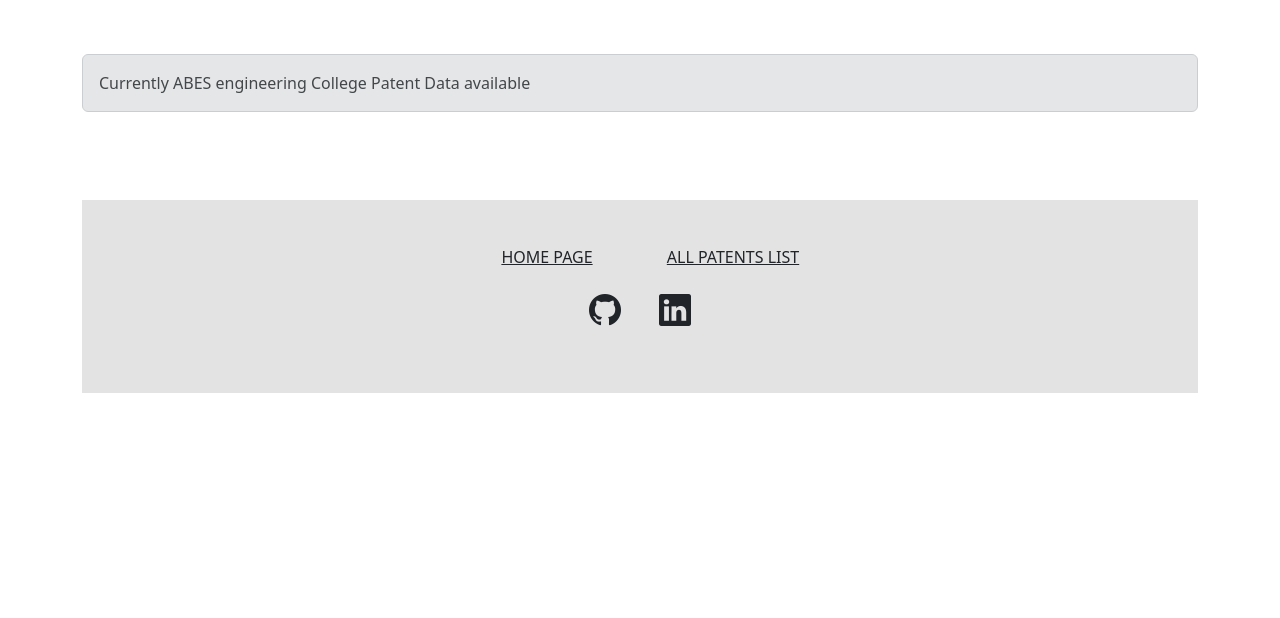
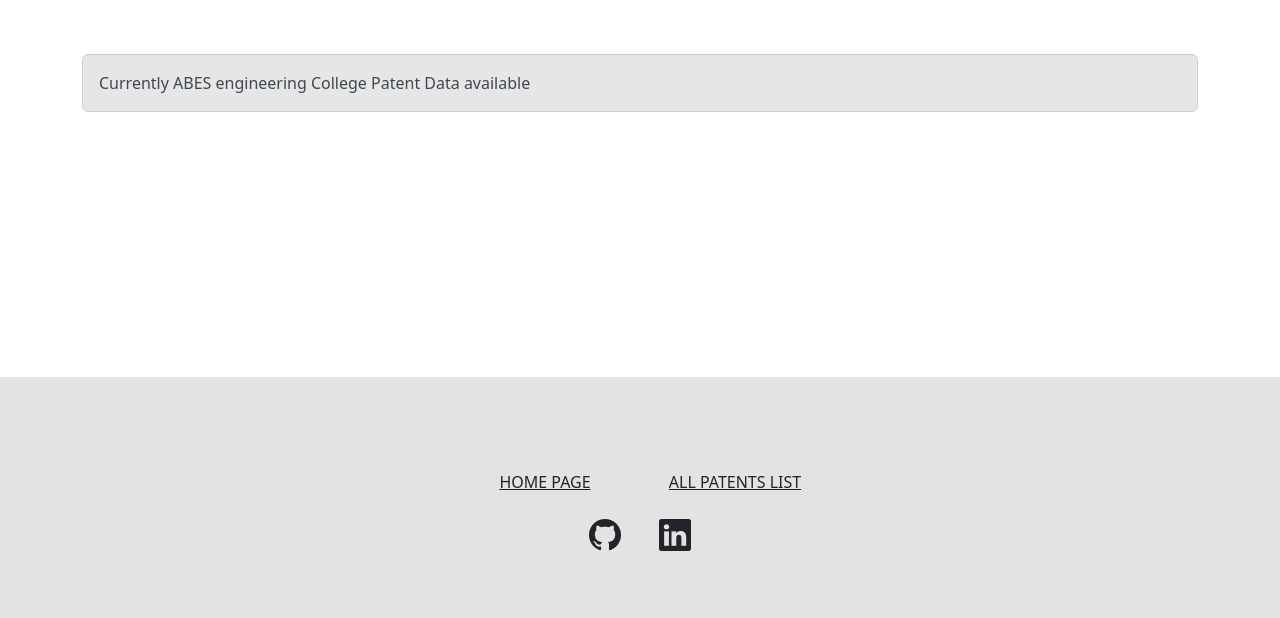
Before and after one commit to v-rana/django_web_app, a Django app: page / in a window 1280 px wide. Shown: the part 182-800 px from the top of the page. Run offline with Django 5.2, Linux system fonts and the light colour scheme; parts of the project's set-up code (start-up, migrations or seed data) failed here and were passed over.

Commit message:
try 2 to fix footer on the bottom of page

```diff
--- a/Main_Functions/templates/base.html
+++ b/Main_Functions/templates/base.html
@@ -24,8 +24,8 @@ footer {
         {% include 'search_bar.html' %}
     {% block content %}
     {% endblock %}
+    </div>
     {% include 'footer.html' %}
-    </div>
     <script src="https://cdn.jsdelivr.net/npm/bootstrap@5.3.2/dist/js/bootstrap.bundle.min.js" integrity="sha384-C6RzsynM9kWDrMNeT87bh95OGNyZPhcTNXj1NW7RuBCsyN/o0jlpcV8Qyq46cDfL" crossorigin="anonymous"></script>
 </body>
 </html>
--- a/Main_Functions/templates/footer.html
+++ b/Main_Functions/templates/footer.html
@@ -4,7 +4,7 @@
     <!-- Footer -->
     <footer class="text-center text-white" style="background-color: #e3e3e4">
       <!-- Grid container -->
-      <div class="container">
+      <div class="container rounded">
         <!-- Section: Links -->
         <section class="mt-5">
           <!-- Grid row-->
```
